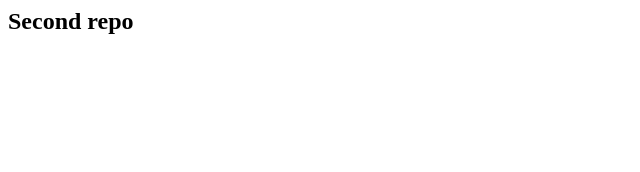
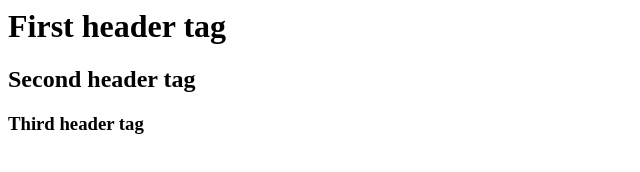
Before and after one commit to matheen-kaizen/secRepo, a plain HTML site: page index.html in a window 1280 px wide. Shown: the whole page, without its empty margins (0-640 px from the left). Drawn offline with Linux system fonts and the light colour scheme.

Commit message:
changed index.html from github webportal

```diff
--- a/index.html
+++ b/index.html
@@ -1,5 +1,7 @@
 <head>
 <body>
-<h2> Second repo</h2>
+    <h1>First header tag</h1>
+    <h2> Second header tag</h2>
+    <h3>Third header tag</h3>
 </body>
 </head>
```
